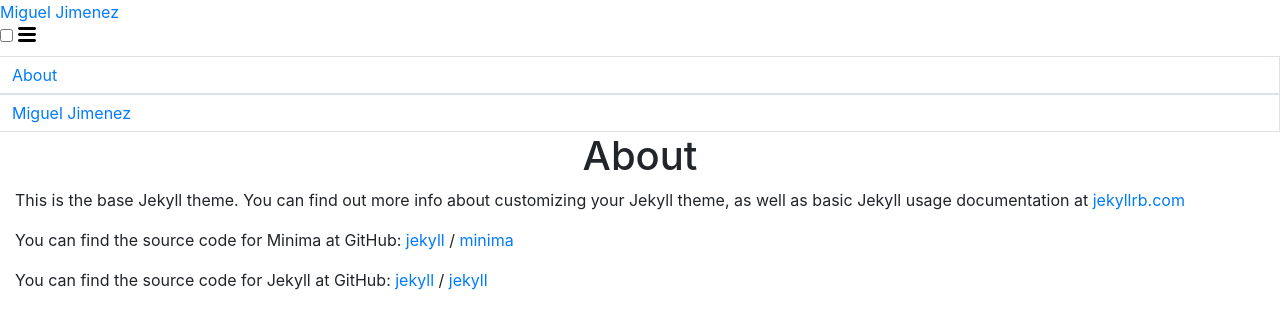
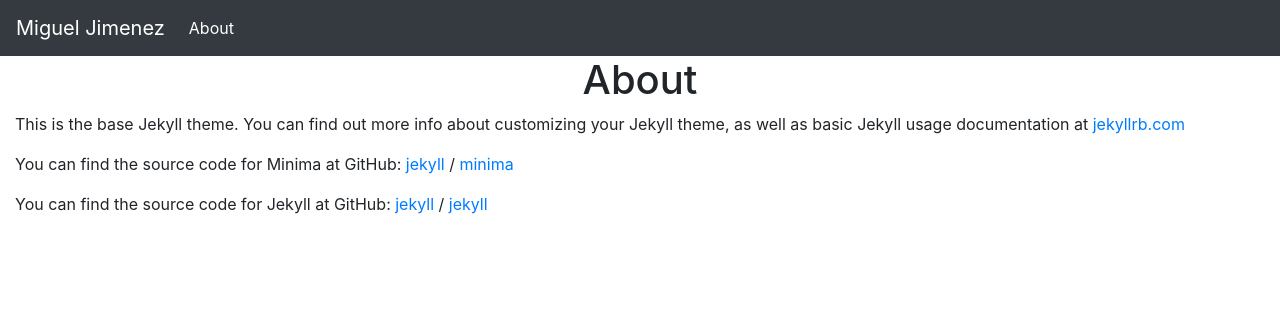
Before and after one commit to mjimenez98/mjimenez98.github.io, a Jekyll site: the page built from about.markdown, in a window 1280 px wide. Shown: the top 329 px of the page. Built offline with Jekyll 4.4.1, drawn with Linux system fonts in a browser that asks for light colours; nearby versions of some CDN libraries.

Commit message:
Navbar fix
Navbar is now displayed with the appropiate style, and is responsive when it collapses for smaller screens.

```diff
--- a/_config.yml
+++ b/_config.yml
@@ -32,7 +32,6 @@
 # Build settings
 sass:
   sass_dir: css
-theme:
 plugins:
   - jekyll-feed
   - jekyll-seo-tag
--- /dev/null
+++ b/_data/navigation.yml
@@ -0,0 +1,6 @@
+home:
+  - title: Miguel Jimenez
+    url: /
+pages:
+  - title: About
+    url: /about/
--- a/_includes/head.html
+++ b/_includes/head.html
@@ -1,7 +1,7 @@
 <head>
     <meta charset="utf-8">
     <meta http-equiv="X-UA-Compatible" content="IE=edge">
-    <meta name="viewport" content="width=device-width, initial-scale=1">
+    <meta name="viewport" content="width=device-width, user-scalable=false;">
     {%- seo -%}
     <link rel="stylesheet" href="{{ "/css/style.css" | relative_url }}">
     {%- feed_meta -%}
--- a/_includes/header.html
+++ b/_includes/header.html
@@ -1,31 +1,18 @@
 <header class="site-header">
+  <nav class="navbar navbar-expand-lg navbar-dark bg-dark">
+    <a class="navbar-brand" href="{{ site.data.navigation.home.first.url }}">{{ site.data.navigation.home.first.title }}</a>
+    <button class="navbar-toggler" type="button" data-toggle="collapse" data-target="#navbarNav" aria-controls="navbarNav"
+            aria-expanded="false" aria-label="Toggle navigation">
+      <span class="navbar-toggler-icon"></span>
+    </button>
 
-  <div class="wrapper">
-    {%- assign default_paths = site.pages | map: "path" -%}
-    {%- assign page_paths = site.header_pages | default: default_paths -%}
-    {%- assign titles_size = site.pages | map: 'title' | join: '' | size -%}
-    <a class="site-title" rel="author" href="{{ "/" | relative_url }}">{{ site.title | escape }}</a>
-
-    {%- if titles_size > 0 -%}
-      <nav class="site-nav">
-        <input type="checkbox" id="nav-trigger" class="nav-trigger" />
-        <label for="nav-trigger">
-          <span class="menu-icon">
-            <svg viewBox="0 0 18 15" width="18px" height="15px">
-              <path d="M18,1.484c0,0.82-0.665,1.484-1.484,1.484H1.484C0.665,2.969,0,2.304,0,1.484l0,0C0,0.665,0.665,0,1.484,0 h15.032C17.335,0,18,0.665,18,1.484L18,1.484z M18,7.516C18,8.335,17.335,9,16.516,9H1.484C0.665,9,0,8.335,0,7.516l0,0 c0-0.82,0.665-1.484,1.484-1.484h15.032C17.335,6.031,18,6.696,18,7.516L18,7.516z M18,13.516C18,14.335,17.335,15,16.516,15H1.484 C0.665,15,0,14.335,0,13.516l0,0c0-0.82,0.665-1.483,1.484-1.483h15.032C17.335,12.031,18,12.695,18,13.516L18,13.516z"/>
-            </svg>
-          </span>
-        </label>
-
-        <div class="trigger">
-          {%- for path in page_paths -%}
-            {%- assign my_page = site.pages | where: "path", path | first -%}
-            {%- if my_page.title -%}
-            <a class="page-link" href="{{ my_page.url | relative_url }}">{{ my_page.title | escape }}</a>
-            {%- endif -%}
-          {%- endfor -%}
-        </div>
-      </nav>
-    {%- endif -%}
-  </div>
+    <div class="collapse navbar-collapse" id="navbarNav">
+      <div class="navbar-nav">
+        {% for item in site.data.navigation.pages %}
+          <a class="nav-item nav-link {% if item.url == page.url %}active{% endif %}" href="{{ item.url }}">{{ item.title }}
+            <span class="sr-only">(current)</span></a>
+        {% endfor %}
+      </div>
+    </div>
+  </nav>
 </header>
--- a/_layouts/default.html
+++ b/_layouts/default.html
@@ -1,10 +1,8 @@
 <!DOCTYPE html>
 <html lang="{{ page.lang | default: site.lang | default: "en" }}">
-
   {%- include head.html -%}
 
   <body>
-
     {%- include header.html -%}
 
     <main class="page-content" aria-label="Content">
@@ -15,6 +13,8 @@
 
     {%- include footer.html -%}
 
+    <script src="https://code.jquery.com/jquery-3.2.1.slim.min.js" integrity="sha384-KJ3o2DKtIkvYIK3UENzmM7KCkRr/rE9/Qpg6aAZGJwFDMVNA/GpGFF93hXpG5KkN" crossorigin="anonymous"></script>
+    <script src="https://cdnjs.cloudflare.com/ajax/libs/popper.js/1.12.9/umd/popper.min.js" integrity="sha384-ApNbgh9B+Y1QKtv3Rn7W3mgPxhU9K/ScQsAP7hUibX39j7fakFPskvXusvfa0b4Q" crossorigin="anonymous"></script>
+    <script src="https://maxcdn.bootstrapcdn.com/bootstrap/4.0.0/js/bootstrap.min.js" integrity="sha384-JZR6Spejh4U02d8jOt6vLEHfe/JQGiRRSQQxSfFWpi1MquVdAyjUar5+76PVCmYl" crossorigin="anonymous"></script>
   </body>
-
 </html>
```
